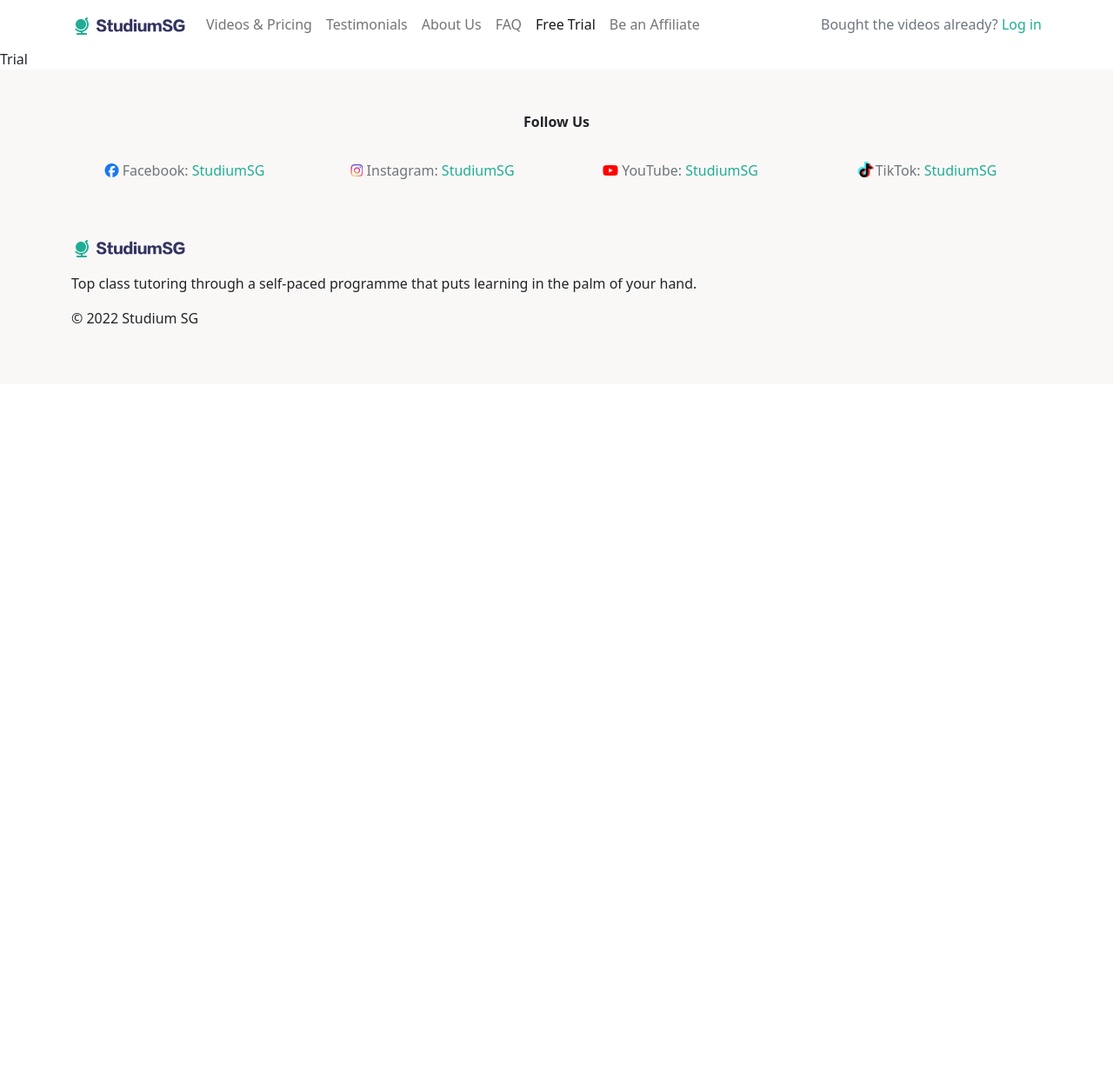
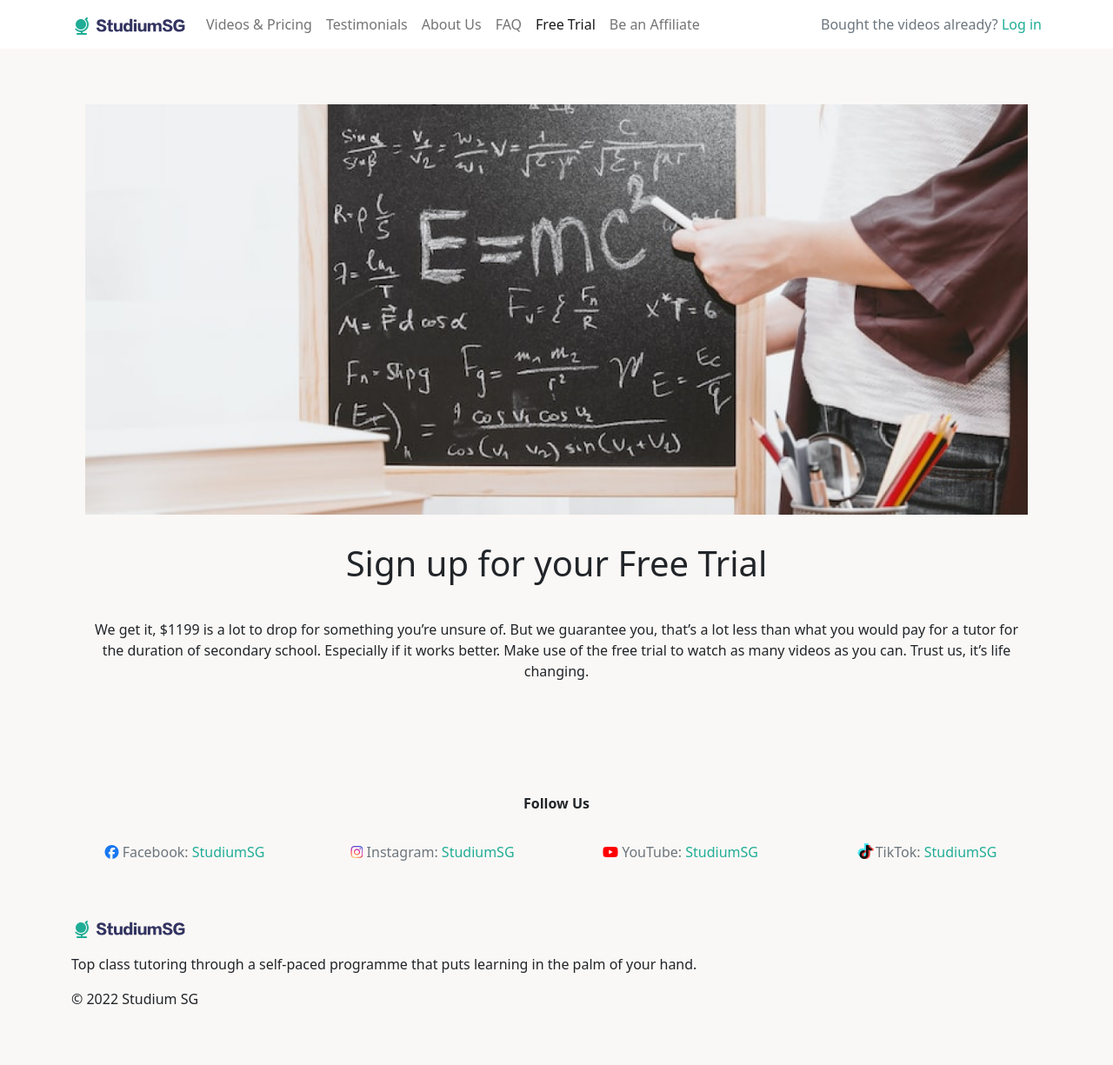
Before and after one commit to beefcakefu/studiumsg.github.io, a Jekyll site: the page built from trial.markdown, in a window 1280 px wide. Shown: the whole page at 87% size. Built offline with Jekyll 4.4.1, drawn with Linux system fonts in a browser that asks for light colours; nearby versions of some CDN libraries; before the commit the page ends 900 px from its top, so only the background shows below that.

Commit message:
Trial Page

```diff
--- a/_layouts/trial.html
+++ b/_layouts/trial.html
@@ -1,4 +1,16 @@
 ---
 layout: default
 ---
-Trial
+<div class="cream">
+	<div class="container-xl">
+		<div class="row justify-content-center pt-5 pb-5">
+			<div class="col-12">
+				<img class="img-fluid p-3" src="{{ page.hero-image }}">
+			</div>
+			<div class="col-12 text-center">
+				<h1 class="p-3">{{ page.hero-header }}</h1>
+				<p class="p-3">{{ page.hero-byline }}</p>
+			</div>
+		</div>
+	</div>
+</div>
--- a/home.markdown
+++ b/home.markdown
@@ -114,6 +114,7 @@ comparison-studium-list:
   - "Studium’s Videos are priced at $1999 for the lot, until you graduate."
   - "That’s less than what you would pay for a tutor in a year."
   - "Plus, if you buy now before <strong>20TH OCTOBER 2023</strong>, we’ll give it to you at $1199!"
+  - "<img src=\"/assets/images/pay-later.png\">"
 comparison-regular-price: "$1999"
 comparison-current-price: "$1199"
 comparison-studium-footer: "/until you graduate"
--- a/pricing.markdown
+++ b/pricing.markdown
@@ -52,6 +52,7 @@ comparison-studium-list:
   - "Studium’s Videos are priced at $1999 for the lot, until you graduate."
   - "That’s less than what you would pay for a tutor in a year."
   - "Plus, if you buy now before <strong>20TH OCTOBER 2023</strong>, we’ll give it to you at $1199!"
+  - "<img src=\"/assets/images/pay-later.png\">"
 comparison-regular-price: "$1999"
 comparison-current-price: "$1199"
 comparison-studium-footer: "/until you graduate"
--- a/trial.markdown
+++ b/trial.markdown
@@ -8,4 +8,17 @@ layout: "trial"
 
 
 
+########
+# Hero #
+########
+hero-image: "/assets/images/trial.jpg"
+hero-header: "Sign up for your Free Trial"
+hero-byline: >-
+  We get it, $1199 is a lot to drop for something you’re unsure of. But we guarantee you, that’s a lot less than what you would pay for a tutor for the duration of secondary school. Especially if it works better.
+
+
+  Make use of the free trial to watch as many videos as you can. Trust us, it’s life changing.
+
+
+
 ---
```
Also changed, not shown: assets/images/pay-later.png (added), assets/images/trial.jpg (added).
